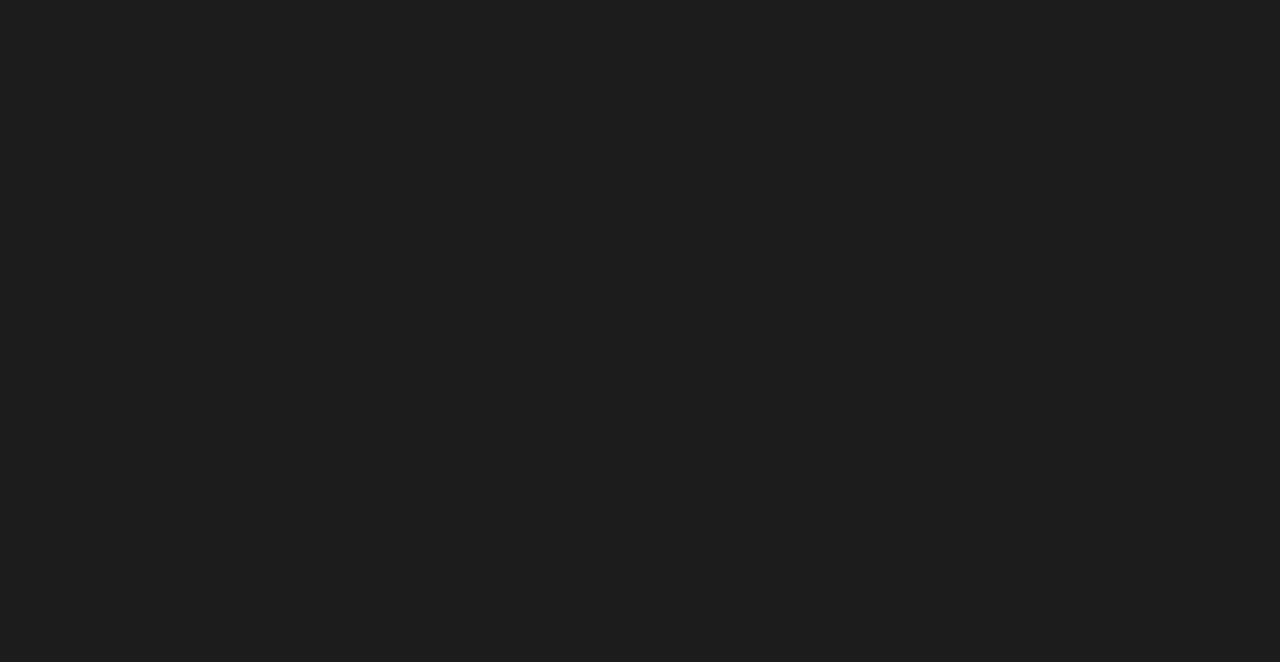
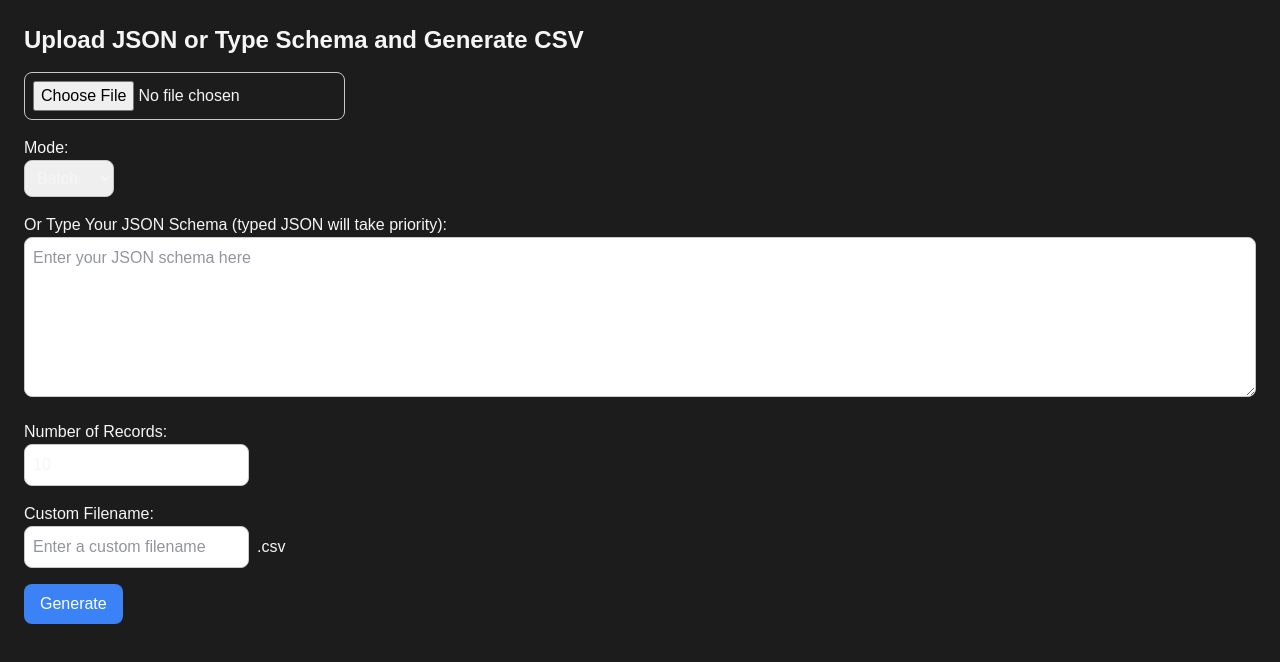
Before and after one commit to greeshiee/CS4485-T7, a React (Create React App) app: page /data-generation in a window 1280 px wide. Before the commit this address had no page. Shown: the top 662 px of the page. Built offline with nearby package versions, Linux system fonts and the light colour scheme.

Commit message:
Added new route and packages

```diff
--- a/package.json
+++ b/package.json
@@ -9,7 +9,9 @@
     "@testing-library/react": "^13.4.0",
     "@testing-library/user-event": "^13.5.0",
     "auth0": "^4.10.0",
+    "axios": "^1.7.7",
     "hamburger-react": "^2.5.1",
+    "papaparse": "^5.4.1",
     "particles.js": "^2.0.0",
     "react": "^18.3.1",
     "react-dom": "^18.3.1",
--- a/src/App.js
+++ b/src/App.js
@@ -1,20 +1,27 @@
-import React, { Suspense } from 'react';
-import { BrowserRouter as Router, Route, Routes } from 'react-router-dom';
-import Dashboard from './pages/dashboard';
-import Login from './pages/login';
-import Signup from './pages/signup';
-import Splash from './pages/splash';
-import Usecase1 from './pages/usecase1';
-import AuthWrapper from './components/authwrapper';
-import Callback from './pages/callback';
-import Loading from './components/loading';
+import React, { Suspense } from "react";
+import { BrowserRouter as Router, Route, Routes } from "react-router-dom";
+import Dashboard from "./pages/dashboard";
+import Login from "./pages/login";
+import Signup from "./pages/signup";
+import Splash from "./pages/splash";
+import Usecase1 from "./pages/usecase1";
+import AuthWrapper from "./components/authwrapper";
+import Callback from "./pages/callback";
+import Loading from "./components/loading";
+import DataGeneration from "./pages/datageneration";
 
 function App() {
   return (
     <Router>
       <div className="min-h-screen flex flex-col bg-background text-foreground">
         <AuthWrapper>
-          <Suspense fallback={<div className="h-screen flex justify-center items-center"><Loading /></div>}>
+          <Suspense
+            fallback={
+              <div className="h-screen flex justify-center items-center">
+                <Loading />
+              </div>
+            }
+          >
             <Routes>
               <Route path="/dashboard" element={<Dashboard />} />
               <Route path="/callback" element={<Callback />} exact />
@@ -22,6 +29,7 @@ function App() {
               <Route path="/signup" element={<Signup />} />
               <Route path="/splash" element={<Splash />} />
               <Route path="/usecase1" element={<Usecase1 />} />
+              <Route path="/data-generation" element={<DataGeneration />} />
               <Route path="/" element={<Splash />} /> {/* Default route */}
             </Routes>
           </Suspense>
--- /dev/null
+++ b/src/pages/datageneration.js
@@ -0,0 +1,264 @@
+import React, { useState, useEffect, useRef } from "react";
+import axios from "axios";
+import Papa from "papaparse";
+
+export default function DataGeneration() {
+  const [file, setFile] = useState(null);
+  const [typedSchema, setTypedSchema] = useState(""); // For user-typed schema
+  const [numRecords, setNumRecords] = useState(10); // Default value for number of records
+  const [interval, setIntervalTime] = useState(1); // Default value for interval (in minutes)
+  const [message, setMessage] = useState("");
+  const [filename, setFilename] = useState(""); // To store the output filename
+
+  const [mode, setMode] = useState("batch"); // Default is batch
+  const [csvContent, setCsvContent] = useState([]); // CSV data for display
+  const [customFilename, setCustomFilename] = useState(""); // Custom filename
+  const lastAppendedRef = useRef(""); // To store the last appended content for deduplication
+
+  const handleFileChange = (e) => {
+    const selectedFile = e.target.files[0];
+    setFile(selectedFile);
+
+    const reader = new FileReader();
+    reader.onload = (event) => {
+      setTypedSchema(event.target.result); // Store the file content as string
+    };
+    reader.readAsText(selectedFile);
+  };
+
+  const handleFileUploadAndDownload = async () => {
+    const formData = new FormData();
+
+    if (typedSchema) {
+      const blob = new Blob([typedSchema], { type: "application/json" });
+      formData.append("file", blob, "schema.json");
+    } else if (file) {
+      formData.append("file", file);
+    } else {
+      setMessage("Please upload or type a schema.");
+      return;
+    }
+
+    formData.append("num_records", numRecords);
+    formData.append("interval", interval);
+    formData.append("mode", mode);
+    formData.append("custom_filename", customFilename || "output");
+
+    try {
+      const response = await axios.post(
+        "http://localhost:8000/generate-csv",
+        formData,
+        {
+          headers: {
+            "Content-Type": "multipart/form-data",
+          },
+        }
+      );
+      setMessage(response.data.message);
+      setFilename(response.data.output_file);
+
+      await handleDownloadCSV(response.data.output_file);
+    } catch (error) {
+      setMessage("Error uploading file");
+      console.error(error);
+    }
+  };
+
+  const handleDownloadCSV = async (filename) => {
+    if (!filename) {
+      setMessage("No file available for download.");
+      return;
+    }
+
+    try {
+      const response = await axios.get(
+        `http://localhost:8000/download_csv/?filename=${filename}`,
+        {
+          responseType: "blob",
+        }
+      );
+      // const url = window.URL.createObjectURL(new Blob([response.data]));
+      // const link = document.createElement("a");
+      // link.href = url;
+      // link.setAttribute("download", filename); // Use the filename from the upload
+      // document.body.appendChild(link);
+      // link.click();
+      // document.body.removeChild(link); // Clean up after download
+
+      const reader = new FileReader();
+      reader.onload = function (e) {
+        const text = e.target.result;
+        Papa.parse(text, {
+          header: true,
+          complete: function (results) {
+            const newData = results.data;
+
+            // Check if newData is the same as lastAppendedRef to avoid duplication
+            const newContent = JSON.stringify(newData);
+            if (lastAppendedRef.current !== newContent) {
+              setCsvContent((prev) => [...prev, ...newData]);
+              lastAppendedRef.current = newContent;
+            }
+          },
+        });
+      };
+      reader.readAsText(new Blob([response.data]));
+    } catch (error) {
+      setMessage("Error downloading file");
+      console.error(error);
+    }
+  };
+
+  //To downlaod all the CSV content
+  const downloadAllCSV = () => {
+    if (csvContent.length === 0) {
+      setMessage("No CSV content available for download.");
+      return;
+    }
+
+    const csv = Papa.unparse(csvContent); // Convert JSON array back to CSV
+
+    const blob = new Blob([csv], { type: "text/csv;charset=utf-8;" });
+    const link = document.createElement("a");
+    const url = URL.createObjectURL(blob);
+    link.setAttribute("href", url);
+    link.setAttribute("download", `${customFilename || "all_content"}.csv`);
+    document.body.appendChild(link);
+    link.click();
+    document.body.removeChild(link);
+  };
+
+  //useEffect to call the backend API to get new CSV content and append it to the existing CSV content
+  useEffect(() => {
+    if (mode === "stream" && filename) {
+      const intervalId = setInterval(() => {
+        handleDownloadCSV(filename);
+      }, interval * 60 * 1000); // Interval in milliseconds
+
+      return () => clearInterval(intervalId); // Cleanup the interval on unmount
+    }
+  }, [mode, interval, filename]);
+
+  return (
+    <div className="container mx-auto p-6">
+      <h1 className="text-2xl font-bold mb-4">
+        Upload JSON or Type Schema and Generate CSV
+      </h1>
+
+      <div className="mb-4">
+        <input
+          type="file"
+          onChange={handleFileChange}
+          className="border rounded-lg p-2"
+        />
+      </div>
+
+      <div className="mb-4">
+        <label className="block font-medium">Mode:</label>
+        <select
+          value={mode}
+          onChange={(e) => setMode(e.target.value)}
+          className="border rounded-lg p-2"
+        >
+          <option value="batch">Batch</option>
+          <option value="stream">Stream</option>
+        </select>
+      </div>
+
+      <div className="mb-4">
+        <label className="block font-medium">
+          Or Type Your JSON Schema (typed JSON will take priority):
+        </label>
+        <textarea
+          value={typedSchema}
+          onChange={(e) => setTypedSchema(e.target.value)}
+          className="w-full h-40 border rounded-lg p-2"
+          placeholder="Enter your JSON schema here"
+        />
+      </div>
+
+      <div className="mb-4">
+        <label className="block font-medium">Number of Records:</label>
+        <input
+          type="number"
+          value={numRecords}
+          onChange={(e) => setNumRecords(e.target.value)}
+          className="border rounded-lg p-2"
+        />
+      </div>
+
+      {mode === "stream" && (
+        <div className="mb-4">
+          <label className="block font-medium">Interval (minutes):</label>
+          <input
+            type="number"
+            value={interval}
+            onChange={(e) => setIntervalTime(e.target.value)}
+            className="border rounded-lg p-2"
+          />
+        </div>
+      )}
+
+      <div className="mb-4">
+        <label className="block font-medium">Custom Filename:</label>
+        <div className="flex items-center">
+          <input
+            type="text"
+            value={customFilename}
+            onChange={(e) => setCustomFilename(e.target.value)}
+            className="border rounded-lg p-2"
+            placeholder="Enter a custom filename"
+          />
+          <div className="ml-2">.csv</div>
+        </div>
+      </div>
+
+      <button
+        onClick={handleFileUploadAndDownload}
+        className="bg-blue-500 text-white rounded-lg px-4 py-2 hover:bg-blue-600"
+      >
+        Generate
+      </button>
+
+      <p className="mt-4 text-red-500">{message}</p>
+      {/* section to display the generated csv */}
+
+      {csvContent.length > 0 && (
+        <div className="mt-6">
+          <div className="flex justify-between">
+            <h2 className="text-xl font-bold mb-4">CSV Content:</h2>
+            <button
+              onClick={downloadAllCSV}
+              className="bg-blue-500 text-white rounded-lg px-4 py-2 hover:bg-blue-600 mb-4"
+            >
+              Download All CSV Content
+            </button>
+          </div>
+
+          <table className="table-auto w-full">
+            <thead>
+              <tr>
+                {Object.keys(csvContent[0]).map((header) => (
+                  <th key={header} className="border px-4 py-2">
+                    {header}
+                  </th>
+                ))}
+              </tr>
+            </thead>
+            <tbody>
+              {csvContent.map((row, rowIndex) => (
+                <tr key={rowIndex}>
+                  {Object.values(row).map((value, colIndex) => (
+                    <td key={colIndex} className="border px-4 py-2">
+                      {value}
+                    </td>
+                  ))}
+                </tr>
+              ))}
+            </tbody>
+          </table>
+        </div>
+      )}
+    </div>
+  );
+}
```
Also changed, not shown: 1 other file (tests, documents, lock files or other folders).
